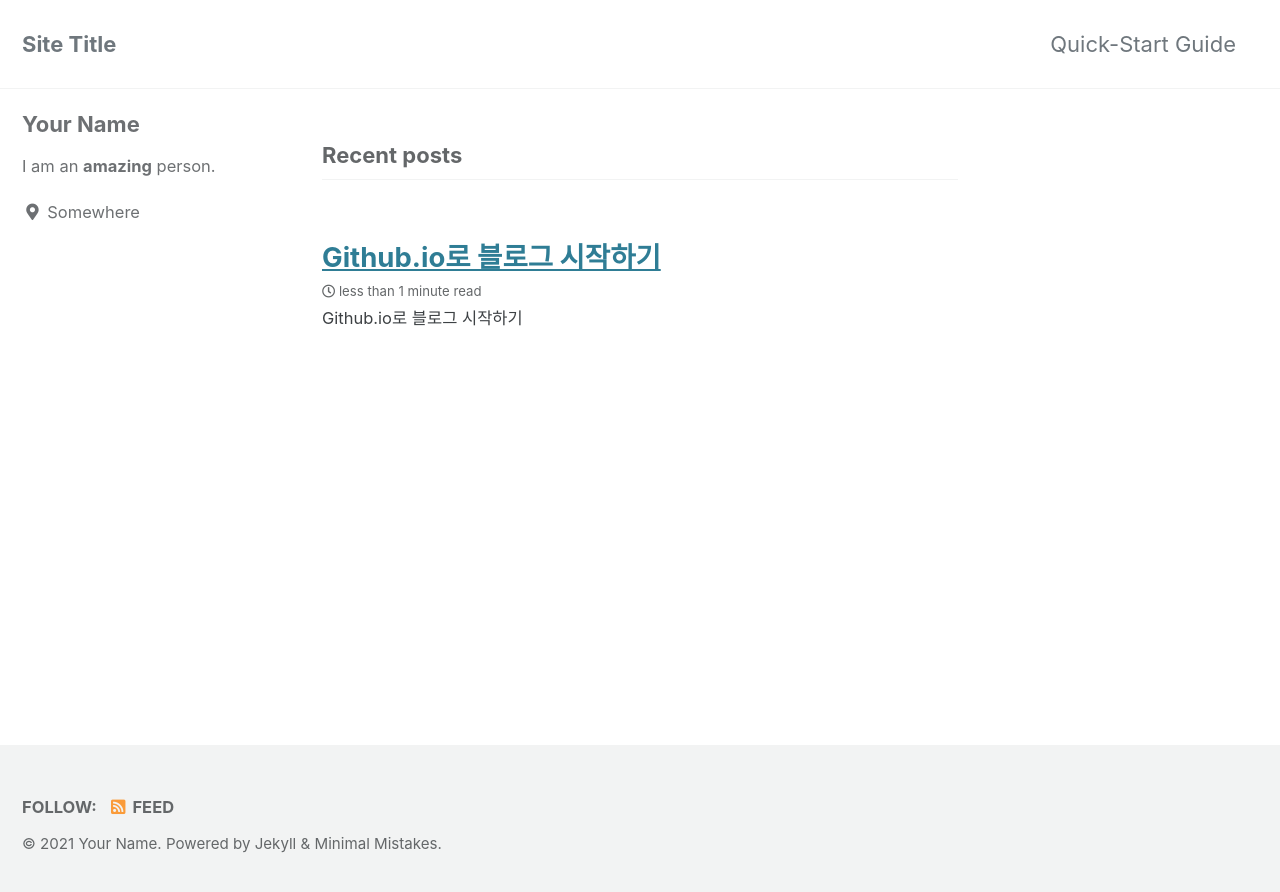
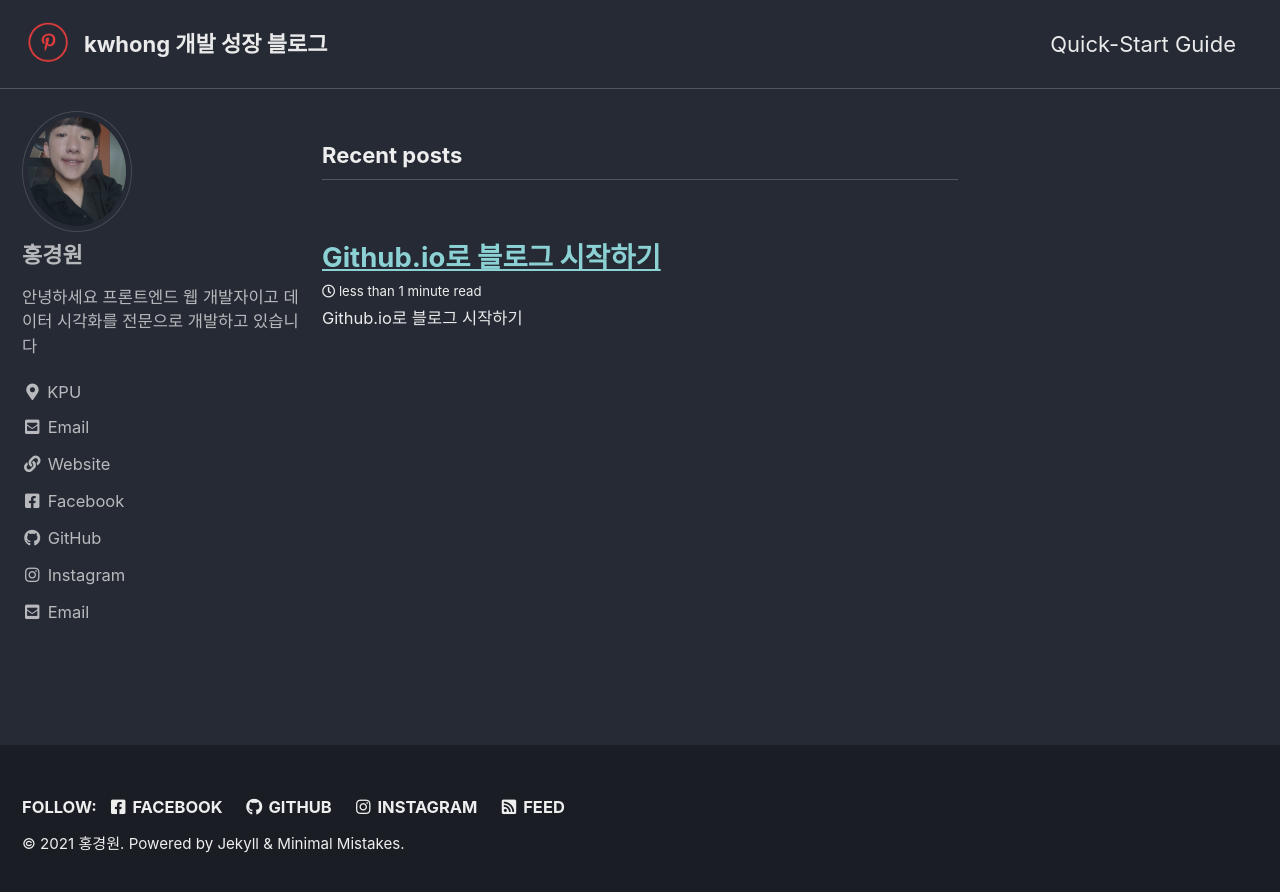
Before and after one commit to kwhong95/kwhong.github.io, a Jekyll site: the page built from index.html, in a window 1280 px wide. Shown: the top 892 px of the page. Built offline with Jekyll 4.4.1, drawn with Linux system fonts in a browser that asks for light colours; cached includes are drawn as plain includes; the list of posts is cut into pages by our own code.

Commit message:
Site Basic Settings

```diff
--- a/Gemfile
+++ b/Gemfile
@@ -1,2 +1,3 @@
 source "https://rubygems.org"
 gemspec
+gem "webrick", "~> 1.7"
--- a/_config.yml
+++ b/_config.yml
@@ -12,25 +12,25 @@
 
 # theme                  : "minimal-mistakes-jekyll"
 # remote_theme           : "mmistakes/minimal-mistakes"
-minimal_mistakes_skin    : "default" # "air", "aqua", "contrast", "dark", "dirt", "neon", "mint", "plum", "sunrise"
+minimal_mistakes_skin    : "dark" # "air", "aqua", "contrast", "dark", "dirt", "neon", "mint", "plum", "sunrise"
 
 # Site Settings
 locale                   : "en-US"
-title                    : "Site Title"
+title                    : "kwhong 개발 성장 블로그"
 title_separator          : "-"
 subtitle                 : # site tagline that appears below site title in masthead
-name                     : "Your Name"
-description              : "An amazing website."
-url                      : # the base hostname & protocol for your site e.g. "https://mmistakes.github.io"
+name                     : "홍경원"
+description              : "홍경원의 개발 성장 블로그"
+url                      : "https://kwhong95.github.io"
 baseurl                  : # the subpath of your site, e.g. "/blog"
 repository               : # GitHub username/repo-name e.g. "mmistakes/minimal-mistakes"
-teaser                   : # path of fallback teaser image, e.g. "/assets/images/500x300.png"
-logo                     : # path of logo image to display in the masthead, e.g. "/assets/images/88x88.png"
+teaser                   : "/assets/images/teaser.jpg" # path of fallback teaser image, e.g. "/assets/images/500x300.png"
+logo                     : "/assets/images/logo.png" # path of logo image to display in the masthead, e.g. "/assets/images/88x88.png"
 masthead_title           : # overrides the website title displayed in the masthead, use " " for no title
 # breadcrumbs            : false # true, false (default)
 words_per_minute         : 200
 comments:
-  provider               : # false (default), "disqus", "discourse", "facebook", "staticman", "staticman_v2", "utterances", "custom"
+  provider               : "facebook"  # false (default), "disqus", "discourse", "facebook", "staticman", "staticman_v2", "utterances", "custom"
   disqus:
     shortname            : # https://help.disqus.com/customer/portal/articles/466208-what-s-a-shortname-
   discourse:
@@ -75,7 +75,7 @@ facebook:
   username               :
   app_id                 :
   publisher              :
-og_image                 : # Open Graph/Twitter default site image
+og_image                 : "/assets/images/logo.png" # Open Graph/Twitter default site image
 # For specifying social profiles
 # - https://developers.google.com/structured-data/customize/social-profiles
 social:
@@ -93,52 +93,40 @@ analytics:
 
 # Site Author
 author:
-  name             : "Your Name"
-  avatar           : # path of avatar image, e.g. "/assets/images/bio-photo.jpg"
-  bio              : "I am an **amazing** person."
-  location         : "Somewhere"
-  email            :
+  name             : "홍경원"
+  avatar           : "/assets/images/avatar.jpg"
+  bio              : "안녕하세요 프론트엔드 웹 개발자이고 데이터 시각화를 전문으로 개발하고 있습니다"
+  location         : "KPU"
+  email            : "kwhong95@kakao.com"
   links:
     - label: "Email"
       icon: "fas fa-fw fa-envelope-square"
-      # url: "mailto:your.name@email.com"
+      url: "mailto:kwhong95@kakao.com"
     - label: "Website"
       icon: "fas fa-fw fa-link"
-      # url: "https://your-website.com"
-    - label: "Twitter"
-      icon: "fab fa-fw fa-twitter-square"
-      # url: "https://twitter.com/"
+      url: "https://kwhong95.github.io/"
     - label: "Facebook"
       icon: "fab fa-fw fa-facebook-square"
-      # url: "https://facebook.com/"
+      url: "https://www.facebook.com/profile.php?id=100002481298079"
     - label: "GitHub"
       icon: "fab fa-fw fa-github"
-      # url: "https://github.com/"
+      url: "https://github.com/kwhong95"
     - label: "Instagram"
       icon: "fab fa-fw fa-instagram"
-      # url: "https://instagram.com/"
+      url: "https://www.instagram.com/k.w_hong_922/"
 
 # Site Footer
 footer:
   links:
-    - label: "Twitter"
-      icon: "fab fa-fw fa-twitter-square"
-      # url:
     - label: "Facebook"
       icon: "fab fa-fw fa-facebook-square"
-      # url:
+      url: "https://www.facebook.com/profile.php?id=100002481298079"
     - label: "GitHub"
       icon: "fab fa-fw fa-github"
-      # url:
-    - label: "GitLab"
-      icon: "fab fa-fw fa-gitlab"
-      # url:
-    - label: "Bitbucket"
-      icon: "fab fa-fw fa-bitbucket"
-      # url:
+      url: "https://github.com/kwhong95"
     - label: "Instagram"
       icon: "fab fa-fw fa-instagram"
-      # url:
+      url: "https://www.instagram.com/k.w_hong_922/"
 
 
 # Reading Files
@@ -209,7 +197,7 @@ sass:
 permalink: /:categories/:title/
 paginate: 5 # amount of posts to show
 paginate_path: /page:num/
-timezone: # https://en.wikipedia.org/wiki/List_of_tz_database_time_zones
+timezone: Asia/Seoul # https://en.wikipedia.org/wiki/List_of_tz_database_time_zones
 
 
 # Plugins (previously gems:)
@@ -276,6 +264,17 @@ defaults:
       layout: single
       author_profile: true
       read_time: true
-      comments: # true
+      comments: true
       share: true
       related: true
+  # _pages
+  - scope:
+      path: ""
+      type: pages
+    values:
+      layout: single
+      author_profile: true
+      read_time: false
+      comments: false
+      share: true
+      related: false
```
Also changed, not shown: assets/images/avatar.jpg (added), assets/images/logo.png (added), assets/images/teaser.jpg (added).
